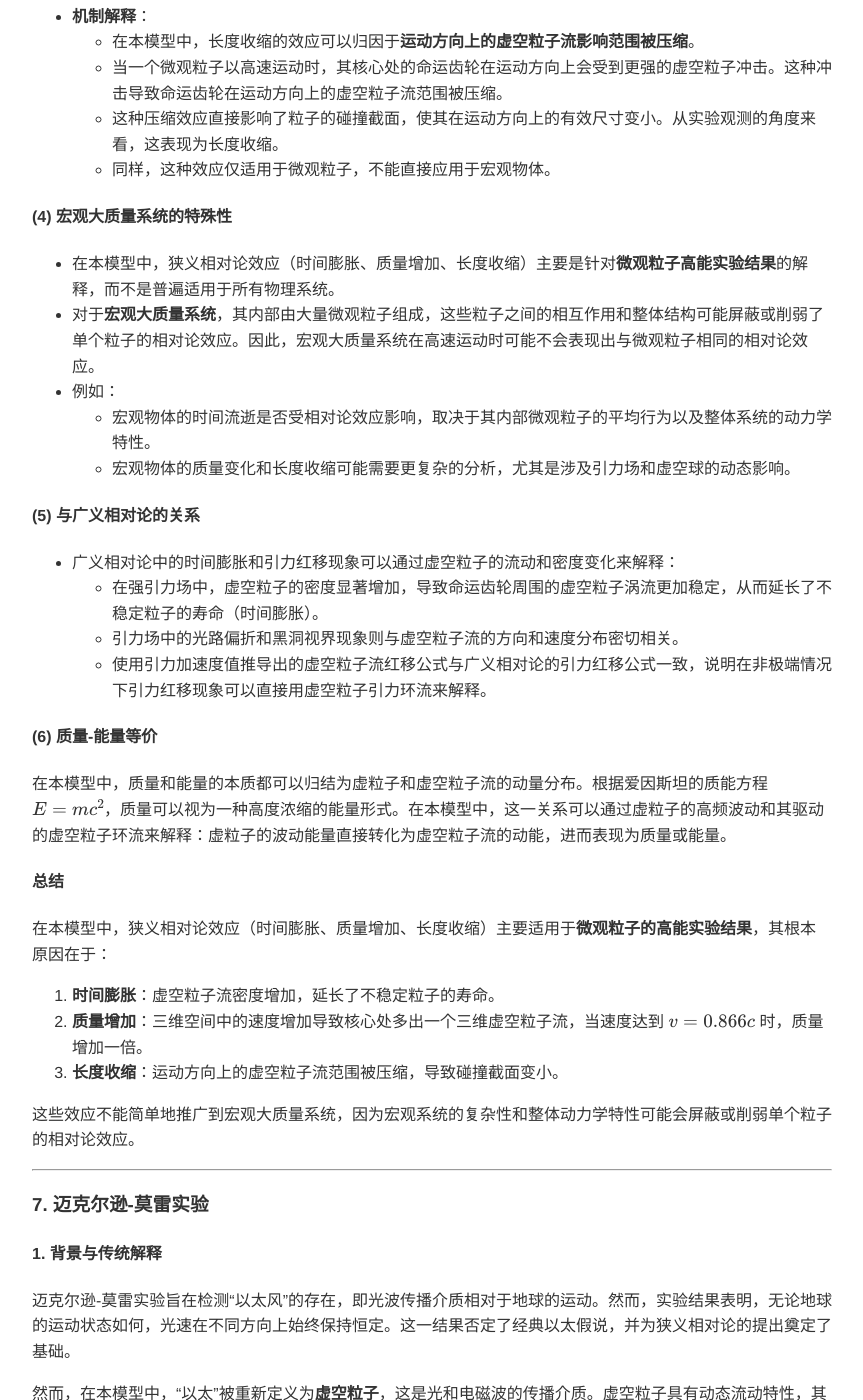
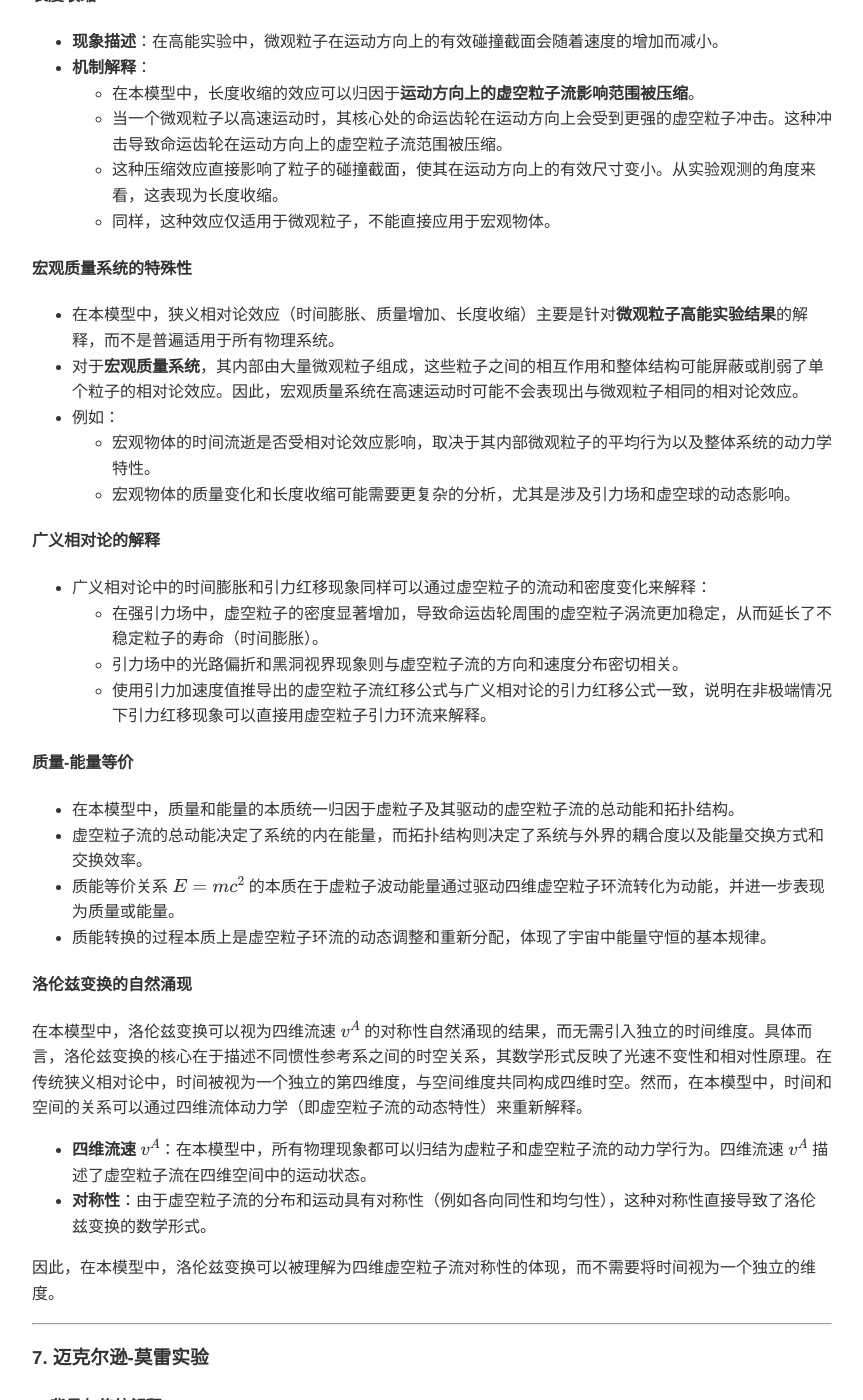
Before and after one commit to 00xxff/Void-Universe, a Jekyll site: the page built from 虚空宇宙模型及推理/虚空宇宙假说.md, in a window 1280 px wide and 1400 px high, scrolled down 10422 px. Shown: the whole window, without its empty margins (208-1071 px from the left). Built offline with Jekyll 4.4.1, drawn with Linux system fonts in a browser that asks for light colours; our own code applies the rules of GitHub Pages for plain Markdown files; some of the changed text lies outside the part shown.

Commit message:
整理“相对论效应”章节

```diff
--- a/虚空宇宙模型及推理/虚空宇宙假说.md
+++ b/虚空宇宙模型及推理/虚空宇宙假说.md
@@ -191,9 +191,9 @@
   但是，本模型认为我们完全可以在不引入额外的时间维度的情况下，使用相对空间位移来推导出洛伦兹变换公式，时间只是推导过程的一个中间变量。
 
 对于狭义相对论中根据时间变换推导出的一些特殊物理现象，我们可以做如下解释：
-在本模型中，狭义相对论效应（时间膨胀、质量增加、长度收缩）主要适用于**微观粒子的高能实验结果**，而不是直接适用于宏观大质量系统。这些效应可以通过微观粒子核心处的虚粒子（命运齿轮）和虚空粒子流的动力学特性来解释。以下是对每种效应的具体分析：
+在本模型中，狭义相对论效应（时间膨胀、质量增加、长度收缩）主要适用于**微观粒子的高能实验结果**，而不是直接适用于宏观质量系统。这些效应可以通过微观粒子核心处的虚粒子（命运齿轮）和虚空粒子流的动力学特性来解释。以下是对每种效应的具体分析：
 
-#### **(1) 时间膨胀**
+#### **时间膨胀**
 
 - **现象描述**：在高能实验中，不稳定粒子（如μ子）的寿命会随着速度的增加而延长。
 - **机制解释**：
@@ -202,17 +202,18 @@
   - 这种密度增加使得命运齿轮周围的虚空粒子涡流更加稳定，从而延缓了不稳定粒子结构的崩塌过程。换句话说，更高的虚空粒子密度提供了更强的外部压力，维持了粒子系统的平衡状态更长时间。
   - 因此，从外部观察者的角度来看，粒子的寿命延长，表现为时间膨胀。
 
-#### **(2) 质量增加**
+#### **质量增加**
 
 - **现象描述**：在高能实验中，微观粒子的质量会随着速度的增加而增大。当速度达到 $v = 0.866c$ 时，粒子的相对性质量约为静止质量的两倍。
 - **机制解释**：
-  - 在本模型中，质量的增加是由于**三维空间中的速度增加导致微观粒子核心多出一个额外的三维运动方向的虚空粒子流**。
-  - 具体来说，当一个微观粒子以高速运动时，其核心处的命运齿轮会迎面撞上更多的虚空粒子。这些虚空粒子在三维空间以及四维空间的三维方向上形成一个新的流体系统，方向与粒子的运动方向一致。
-  - 当粒子的速度达到 $v = 0.866c$ 时，这个新形成的三维方向虚空粒子流的速度等于命运齿轮原有的四维方向虚空粒子流速度。此时，粒子的核心处相当于多出了一个密度相同速度相等的虚空粒子流体系统，导致其总动量翻倍。
-  - 根据本模型的定义，质量是与虚空粒子环流系统的总动量成正比的。因此，当速度达到 $v = 0.866c$ 时，粒子的质量增加了一倍。
-  - 需要注意的是，这种质量增加仅适用于微观粒子，不能简单地推广到宏观大质量系统。
+  - 在本模型中，基本粒子的质量来源于其核心“命运齿轮”驱动的四维虚空粒子环流的总动能。不同粒子的质量差异可以归因于它们的命运齿轮数量、结合方式（拓扑结构）以及驱动的环流复杂性。
+  - 当一个微观粒子以高速运动时，其核心处的命运齿轮会迎面撞上更多的虚空粒子。这些虚空粒子在三维空间和四维空间中形成新的流体系统，方向与粒子的运动方向一致。这种新增加的虚空粒子流可以被视为一种“动态附加环流”，它叠加在粒子原本的四维环流之上。
+  - 根据重整化群流理论，粒子的总质量是其所有环流（包括原本的静态环流和新增的动态环流）的动能贡献的总和。随着粒子速度的增加，动态附加环流的强度逐渐增强，导致总动能增加。
+  - 当粒子的速度达到 $v = 0.866c$ 时，动态附加环流的速度等于命运齿轮原有的四维环流速度。此时，粒子的总环流动能翻倍，表现为质量增加一倍。
+  - 这种质量增加的本质可以通过重整化群流的演化来理解：随着速度的提升，粒子系统的有效能量尺度发生变化，虚空粒子环流的分布和强度随之调整，从而导致质量的相对性变化。
+  - 需要注意的是，这种质量增加仅适用于微观粒子，不能简单地推广到宏观质量系统。
 
-#### **(3) 长度收缩**
+#### **长度收缩**
 
 - **现象描述**：在高能实验中，微观粒子在运动方向上的有效碰撞截面会随着速度的增加而减小。
 - **机制解释**：
@@ -221,34 +222,36 @@
   - 这种压缩效应直接影响了粒子的碰撞截面，使其在运动方向上的有效尺寸变小。从实验观测的角度来看，这表现为长度收缩。
   - 同样，这种效应仅适用于微观粒子，不能直接应用于宏观物体。
 
-#### **(4) 宏观大质量系统的特殊性**
+#### **宏观质量系统的特殊性**
 
 - 在本模型中，狭义相对论效应（时间膨胀、质量增加、长度收缩）主要是针对**微观粒子高能实验结果**的解释，而不是普遍适用于所有物理系统。
-- 对于**宏观大质量系统**，其内部由大量微观粒子组成，这些粒子之间的相互作用和整体结构可能屏蔽或削弱了单个粒子的相对论效应。因此，宏观大质量系统在高速运动时可能不会表现出与微观粒子相同的相对论效应。
+- 对于**宏观质量系统**，其内部由大量微观粒子组成，这些粒子之间的相互作用和整体结构可能屏蔽或削弱了单个粒子的相对论效应。因此，宏观质量系统在高速运动时可能不会表现出与微观粒子相同的相对论效应。
 - 例如：
   - 宏观物体的时间流逝是否受相对论效应影响，取决于其内部微观粒子的平均行为以及整体系统的动力学特性。
   - 宏观物体的质量变化和长度收缩可能需要更复杂的分析，尤其是涉及引力场和虚空球的动态影响。
 
-#### **(5) 与广义相对论的关系**
+#### **广义相对论的解释**
 
-- 广义相对论中的时间膨胀和引力红移现象可以通过虚空粒子的流动和密度变化来解释：
+- 广义相对论中的时间膨胀和引力红移现象同样可以通过虚空粒子的流动和密度变化来解释：
   - 在强引力场中，虚空粒子的密度显著增加，导致命运齿轮周围的虚空粒子涡流更加稳定，从而延长了不稳定粒子的寿命（时间膨胀）。
   - 引力场中的光路偏折和黑洞视界现象则与虚空粒子流的方向和速度分布密切相关。
   - 使用引力加速度值推导出的虚空粒子流红移公式与广义相对论的引力红移公式一致，说明在非极端情况下引力红移现象可以直接用虚空粒子引力环流来解释。
 
-#### **(6) 质量-能量等价**
+#### **质量-能量等价**
 
-在本模型中，质量和能量的本质都可以归结为虚粒子和虚空粒子流的动量分布。根据爱因斯坦的质能方程 $E = mc^2$，质量可以视为一种高度浓缩的能量形式。在本模型中，这一关系可以通过虚粒子的高频波动和其驱动的虚空粒子环流来解释：虚粒子的波动能量直接转化为虚空粒子流的动能，进而表现为质量或能量。
+- 在本模型中，质量和能量的本质统一归因于虚粒子及其驱动的虚空粒子流的总动能和拓扑结构。
+- 虚空粒子流的总动能决定了系统的内在能量，而拓扑结构则决定了系统与外界的耦合度以及能量交换方式和交换效率。
+- 质能等价关系 $E = mc^2$ 的本质在于虚粒子波动能量通过驱动四维虚空粒子环流转化为动能，并进一步表现为质量或能量。
+- 质能转换的过程本质上是虚空粒子环流的动态调整和重新分配，体现了宇宙中能量守恒的基本规律。
 
-#### **总结**
+#### 洛伦兹变换的自然涌现
 
-在本模型中，狭义相对论效应（时间膨胀、质量增加、长度收缩）主要适用于**微观粒子的高能实验结果**，其根本原因在于：
+在本模型中，洛伦兹变换可以视为四维流速 $ v^A $ 的对称性自然涌现的结果，而无需引入独立的时间维度。具体而言，洛伦兹变换的核心在于描述不同惯性参考系之间的时空关系，其数学形式反映了光速不变性和相对性原理。在传统狭义相对论中，时间被视为一个独立的第四维度，与空间维度共同构成四维时空。然而，在本模型中，时间和空间的关系可以通过四维流体动力学（即虚空粒子流的动态特性）来重新解释。
 
-1. **时间膨胀**：虚空粒子流密度增加，延长了不稳定粒子的寿命。
-2. **质量增加**：三维空间中的速度增加导致核心处多出一个三维虚空粒子流，当速度达到 $v = 0.866c$ 时，质量增加一倍。
-3. **长度收缩**：运动方向上的虚空粒子流范围被压缩，导致碰撞截面变小。
+- **四维流速 $ v^A $**：在本模型中，所有物理现象都可以归结为虚粒子和虚空粒子流的动力学行为。四维流速 $ v^A $ 描述了虚空粒子流在四维空间中的运动状态。
+- **对称性**：由于虚空粒子流的分布和运动具有对称性（例如各向同性和均匀性），这种对称性直接导致了洛伦兹变换的数学形式。
 
-这些效应不能简单地推广到宏观大质量系统，因为宏观系统的复杂性和整体动力学特性可能会屏蔽或削弱单个粒子的相对论效应。
+因此，在本模型中，洛伦兹变换可以被理解为四维虚空粒子流对称性的体现，而不需要将时间视为一个独立的维度。
 
 ---
 
```
